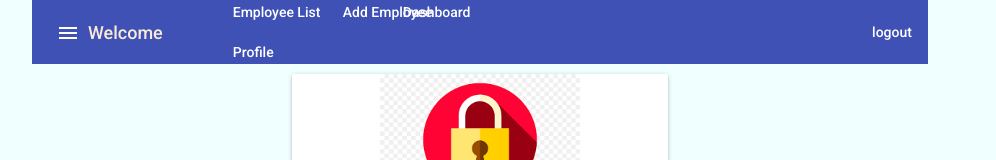
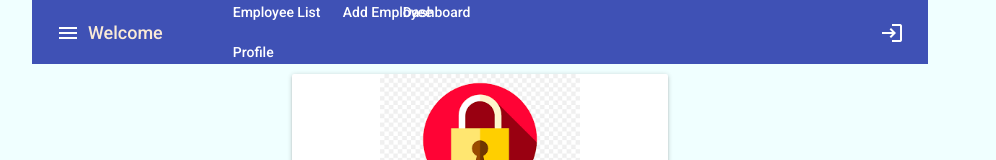
Before and after one commit to Sagar-Mahapatra/employee-service-frontend, an Angular app: page /login in a window 1280 px wide. Shown: the top 160 px of the page, without its empty margins (160-1156 px from the left). Built offline with nearby package versions, Linux system fonts and the light colour scheme.

Commit message:
navbar icon added

```diff
--- a/src/app/login.service.ts
+++ b/src/app/login.service.ts
@@ -14,7 +14,7 @@ const httpOptions = {
 })
 export class LoginService {
 
-  isLogin: boolean = true;
+  isLogin: boolean = false;
 
   constructor(private http: HttpClient) { }
 
--- a/src/app/navbar/navbar.component.html
+++ b/src/app/navbar/navbar.component.html
@@ -11,7 +11,10 @@
     <li style="margin-left: 20px;"><a mat-icon-button href="#" routerLink="dashboard">Dashboard</a></li>
   </ul>
   <ul style="margin-left: 400px;">
-    <li *ngIf="!loggedIn" class="right"><a mat-icon-button href="#" routerLink="login">login </a></li>
-    <li *ngIf="loggedIn" class="right"><a mat-icon-button href="#">logout </a></li>
+    <li *ngIf="!loggedIn;else xyz" class="right"><a mat-icon-button href="#" routerLink="login"><i
+          class="material-icons">login</i></a></li>
+    <ng-template #xyz>
+      <li class="right"><a mat-icon-button href="#">logout</a></li>
+    </ng-template>
   </ul>
 </mat-toolbar>
```
